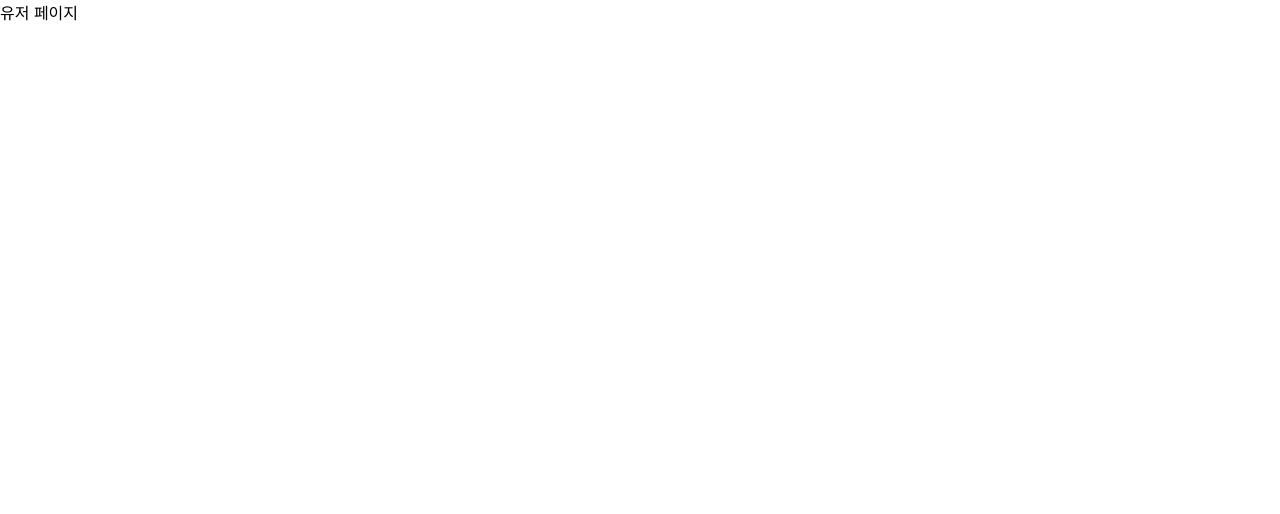
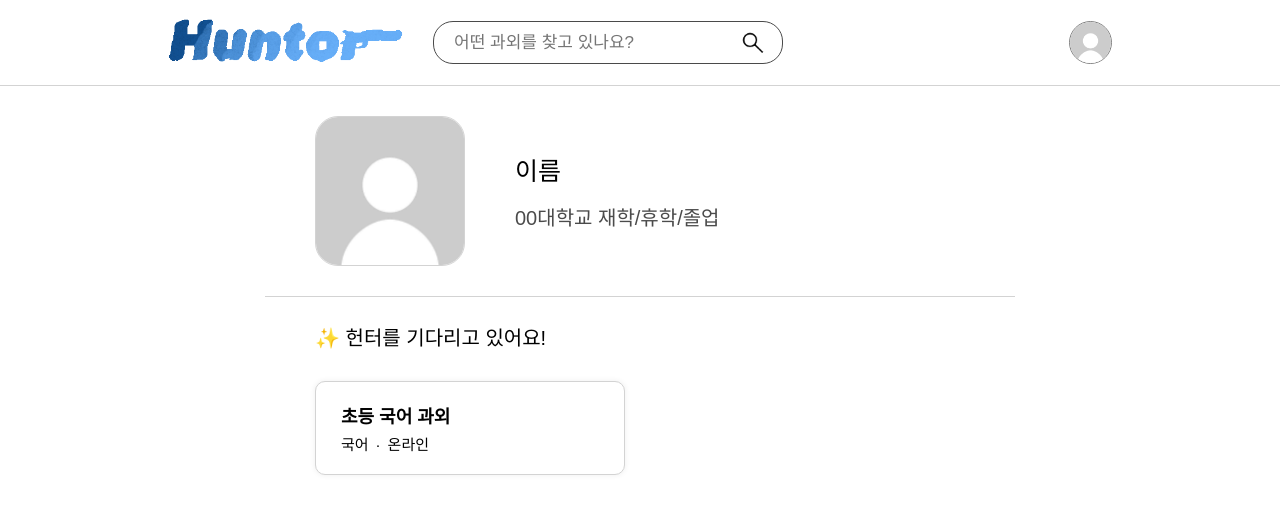
Before and after one commit to earlre-bird/HUNTOR-CLIENT, a React (Vite) app in the folder frontend/: page /user in a window 1280 px wide. Shown: the top 514 px of the page. Built offline with nearby package versions, Linux system fonts and the light colour scheme; a web font is replaced by a local one.

Commit message:
HUNTOR-19 design: [Client] 유저 페이지 UI 구현

```diff
--- a/frontend/src/pages/User/UserPage.tsx
+++ b/frontend/src/pages/User/UserPage.tsx
@@ -1,5 +1,38 @@
+import styles from '../../styles/pages/User/_userPage.module.scss';
+import Header from '../../components/Header';
+
 const UserPage = () => {
-  return <div>유저 페이지</div>;
+  return (
+    <div className={styles.user_page}>
+      <Header />
+      <div className={styles.profile_container}>
+        <div className={styles.left_container}>
+          <img src="/image/user_default.png" className={styles.user_img} />
+        </div>
+        <div className={styles.right_container}>
+          <div className={styles.user_name}>이름</div>
+          <div className={styles.user_info}>00대학교 재학/휴학/졸업</div>
+        </div>
+      </div>
+      <div className={styles.tutoring_container}>
+        {/* <p className={styles.tutoring_text}>✏️ 과외를 시작해보세요!</p> */}
+        <p className={styles.tutoring_text}>✨ 헌터를 기다리고 있어요!</p>
+        <div className={styles.tutoring_list}>
+
+          <div className={styles.tutor_card}>
+            <div className={styles.tutor_info}>
+              <div className={styles.tutor_title}>초등 국어 과외</div>
+              <div className={styles.tutor_sub}>
+                <div className={styles.tutor_subject}>국어</div>
+                <div className={styles.tutor_subject}>온라인</div>
+              </div>
+            </div>
+          </div>
+
+        </div>
+      </div>
+    </div>
+  );
 };
 
 export default UserPage;
--- /dev/null
+++ b/frontend/src/styles/pages/User/_userPage.module.scss
@@ -0,0 +1,119 @@
+.user_page {
+  display: flex;
+  flex-direction: column;
+  align-items: center;
+
+  width: 100vw;
+  height: 100vh;
+
+  .profile_container {
+    display: flex;
+
+    width: 750px;
+    padding: 20px;
+    gap: 20px;
+
+    border-bottom: 1px solid lightgray;
+
+    .left_container {
+      display: flex;
+      flex-direction: column;
+
+      padding: 10px 30px;
+      gap: 25px;
+
+      .user_img {
+        width: 150px;
+        height: 150px;
+
+        border: 1px solid lightgray;
+        border-radius: 23px;
+      }
+    }
+
+    .right_container {
+      display: flex;
+      flex-direction: column;
+      justify-content: center;
+
+      gap: 15px;
+
+      .user_name {
+        font-size: 25px;
+      }
+
+      .user_info {
+        font-size: 20px;
+        color: rgb(75, 75, 75);
+      }
+    }
+  }
+
+  .tutoring_container {
+    display: flex;
+    flex-direction: column;
+
+    width: 750px;
+    padding: 25px 50px;
+    gap: 30px;
+
+    .tutoring_text {
+      font-size: 20px;
+    }
+
+    .tutoring_list {
+      display: flex;
+      flex-wrap: wrap;
+      justify-content: space-between;
+
+      gap: 20px;
+
+      .tutor_card {
+        display: flex;
+        flex-direction: column;
+
+        width: 310px;
+        padding: 10px;
+
+        border-radius: 10px;
+        border: 1px solid lightgray;
+
+        background-color: white;
+        box-shadow: 0px 0px 5px 1px #0000000d;
+
+        &:hover {
+          box-shadow: 0px 1px 5px 2px #0000001f;
+          transition: box-shadow 0.2s;
+
+          cursor: pointer;
+        }
+
+        .tutor_info {
+          display: flex;
+          flex-direction: column;
+
+          padding: 10px 15px;
+          gap: 5px;
+
+          .tutor_title {
+            font-size: 18px;
+            font-weight: 600;
+          }
+
+          .tutor_sub {
+            display: flex;
+
+            .tutor_subject {
+              font-size: 15px;
+
+              &:first-child::after {
+                content: '·';
+                padding: 0 7px;
+              }
+            }
+          }
+        }
+      }
+    }
+  }
+}
```
